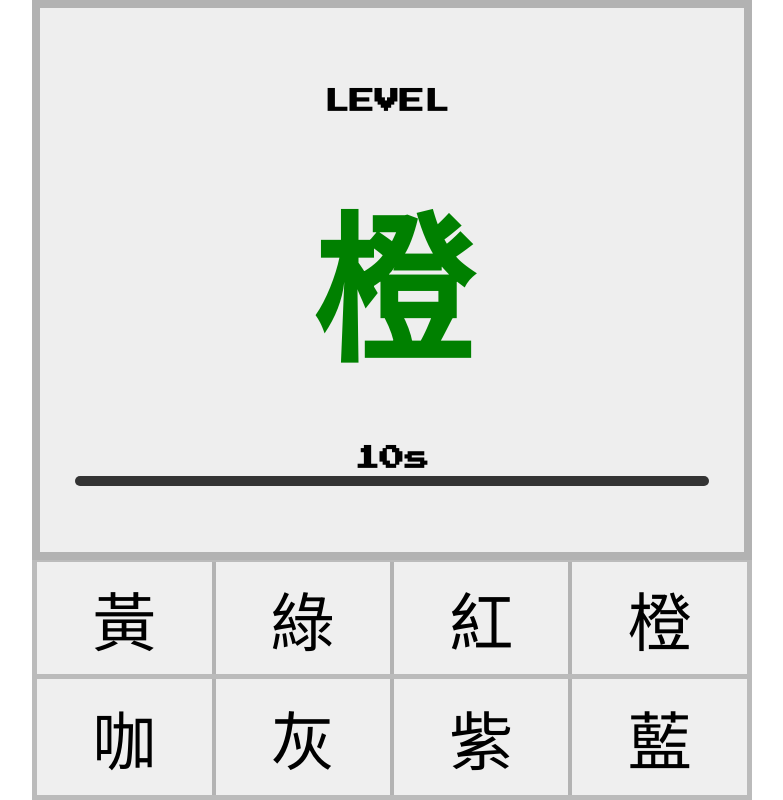
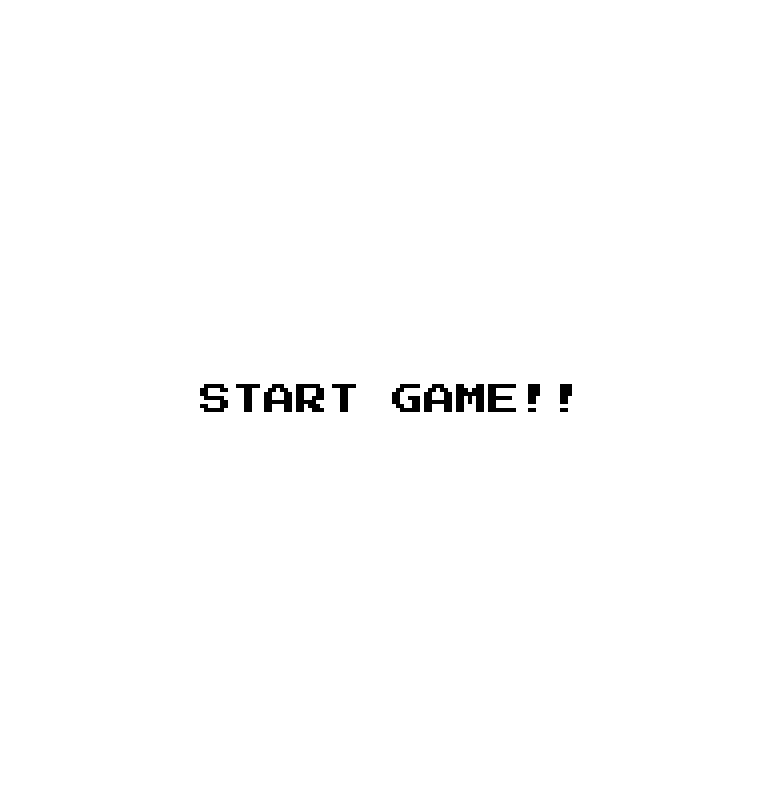
Before and after one commit to NoriYang/GuessColor, a plain HTML site: page index.html in a window 1280 px wide. Shown: the whole page, without its empty margins (248-1031 px from the left). Drawn offline with Linux system fonts and the light colour scheme.

Commit message:
手機問題修正

```diff
--- a/index.html
+++ b/index.html
@@ -13,10 +13,10 @@
 </head>
 
 <body>
-  <!-- <div class="index">
+  <div class="index">
     <span class="start-btn"
       onclick="game
-    .closeIndex()">START GAME!</span>
+    .closeIndex()">START GAME!!</span>
     <span class="start-text"></span>
   </div>
   <div class="game-over-page close">
@@ -27,7 +27,7 @@
     </span>
     <span class="restart-text"
       onclick="game.toggleGameOverPage('restart')">RESTART GAME</span>
-  </div> -->
+  </div>
   <div class="container">
     <div class="card">
       <div class="level-title">
```
